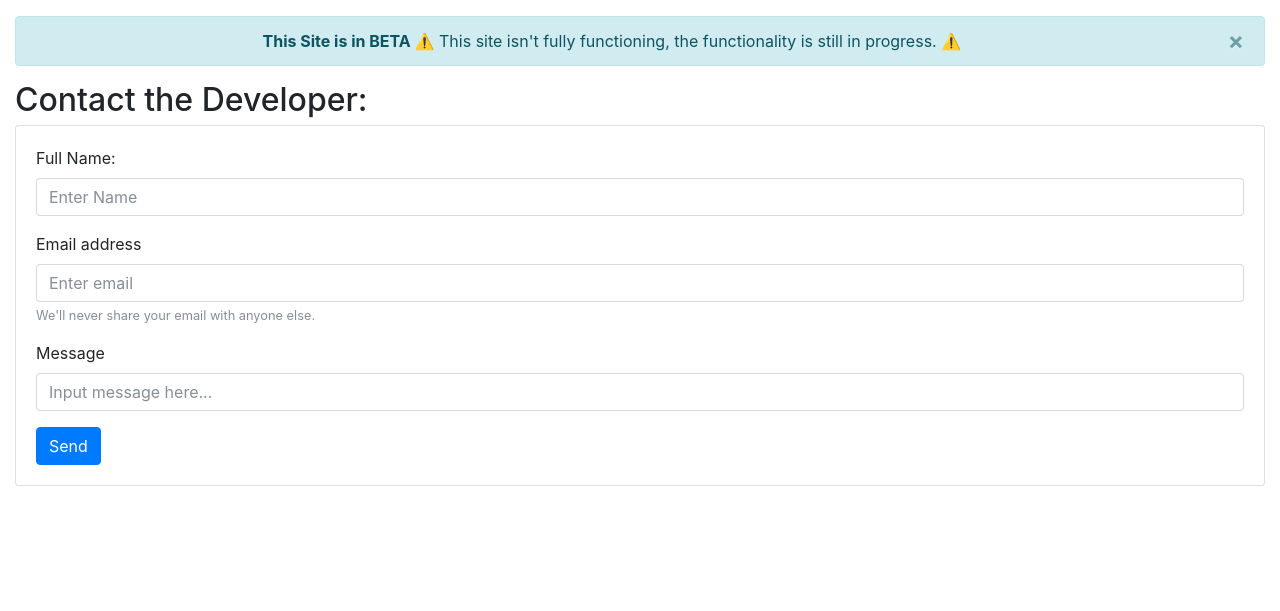
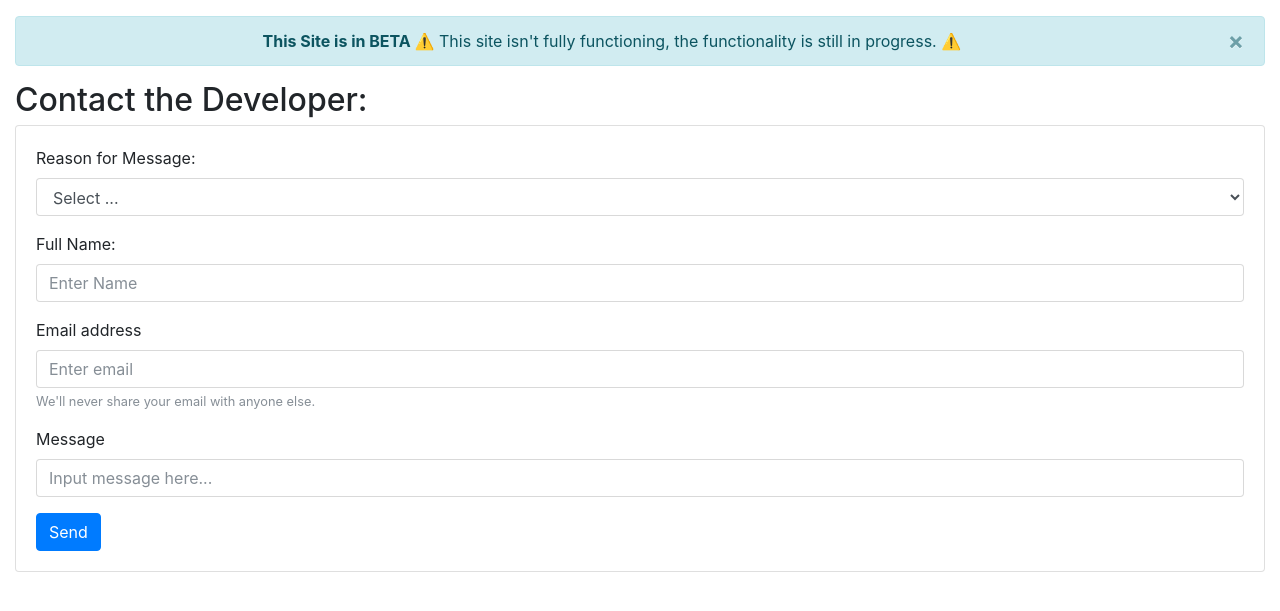
Before and after one commit to gruntygap/MyBuDirectory, a Flask app: page /help in a window 1280 px wide. Shown: the part 56-667 px from the top of the page. Run offline with Flask 2, Linux system fonts and the light colour scheme; some libraries are stand-ins or nearby versions.

Commit message:
Fixed the Contact me

```diff
--- a/app/help.py
+++ b/app/help.py
@@ -5,19 +5,39 @@ import smtplib
 
 @app.route('/help', methods=['GET', 'POST'])
 def help():
+    sent = False
     if request.method == 'POST':
-        handle()
+        sent = handle()
+        if sent is True:
+            return render_template('help.html', sent=sent)
 
-    return render_template('help.html')
+    return render_template('help.html', sent=sent)
 
 
+# Handles Post Request to the /help route
 def handle():
     # form data
     data = request.form
-    # message, name, email
-    # TODO get mail working
-    msg = data['message']
-    server = smtplib.SMTP('localhost')
-    server.sendmail('sender@example.com', 'grant-gapinski@bethel.edu', msg)
+    # message, name, email, type
+    # Creates Message
+    subject = 'SERVER CONTACT MESSAGE: %s by %s' % (data['type'], data['name'])
+    message = 'Contact Email: %s \n' \
+              'Contact Name: %s \n' \
+              'Message: %s' % (data['email'], data['name'], data['message'])
+    fromaddr = 'n3onsnak3@gmail.com'
+    toaddrs = 'grant-gapinski@bethel.edu'
+    msg = "\r\n".join([
+        "From: n3onsnak3@gmail.com",
+        "To: grant-gapinski@bethel.edu",
+        "Subject: " + subject,
+        "",
+        message
+    ])
+    username = 'n3onsnak3@gmail.com'
+    password = 'Technology'
+    server = smtplib.SMTP('smtp.gmail.com:587')
+    server.starttls()
+    server.login(username, password)
+    server.sendmail(fromaddr, toaddrs, msg)
     server.quit()
-    print data['message']
+    return True
--- a/app/templates/direct.html
+++ b/app/templates/direct.html
@@ -10,7 +10,8 @@
                         onclick="submitDirectoryRequest()"> Search 🔎
                 </button>
             </form>
-            <div class="alert alert-warning alert-dismissible fade show" role="alert" style="text-align: center; margin: 1rem 0 1rem 0;">
+            <div class="alert alert-warning alert-dismissible fade show" role="alert"
+                 style="text-align: center; margin: 1rem 0 1rem 0;">
                 <button type="button" class="close" data-dismiss="alert" aria-label="Close">
                     <span aria-hidden="true">&times;</span>
                 </button>
--- a/app/templates/help.html
+++ b/app/templates/help.html
@@ -3,27 +3,48 @@
     <h2>Contact the Developer: </h2>
     <div class="card">
         <div class="card-body">
-            <form id="mainForm" action="/help" method="POST">
+            <form id="mainForm" data-toggle="validator" role="form" action="/help" method="POST">
+                <div class="form-group">
+                    <label for="drop">Reason for Message:</label>
+                    <select class="form-control" name="type" id="drop" required>
+                        <option value="">Select ... </option>
+                        <option value="Bug">Bug</option>
+                        <option value="Suggestion">Suggestion</option>
+                        <option value="Other">Other</option>
+                    </select>
+
+                </div>
                 <div class="form-group">
                     <label for="name">Full Name: </label>
                     <input type="text" class="form-control" id="name" aria-describedby="fullName"
-                           placeholder="Enter Name" name="name">
+                           placeholder="Enter Name" name="name" required>
                 </div>
                 <div class="form-group">
                     <label for="InputEmail">Email address</label>
                     <input type="email" class="form-control" id="InputEmail" aria-describedby="email"
-                           placeholder="Enter email" name="email">
+                           placeholder="Enter email" name="email" required>
                     <small id="emailHelp" class="form-text text-muted">We'll never share your email with anyone else.
                     </small>
                 </div>
                 <div class="form-group">
                     <label for="input">Message</label>
                     <input type="text" class="form-control" id="input" aria-describedby="message"
-                           placeholder="Input message here... " name="message">
+                           placeholder="Input message here... " name="message" required>
                 </div>
                 <button type="submit" class="btn btn-primary" id="submitForm">Send</button>
             </form>
         </div>
+        {% if sent == True %}
+            <div class="alert alert-success alert-dismissible fade show" role="alert"
+                 style="text-align: center; margin: 1rem">
+                <button type="button" class="close" data-dismiss="alert" aria-label="Close">
+                    <span aria-hidden="true">&times;</span>
+                </button>
+                <strong>
+                    Sent Message!
+                </strong>
+            </div>
+        {% endif %}
     </div>
 
 {% endblock %}
```
Also changed, not shown: 1 other file. Lines whose indentation alone changed are shown as unchanged.
